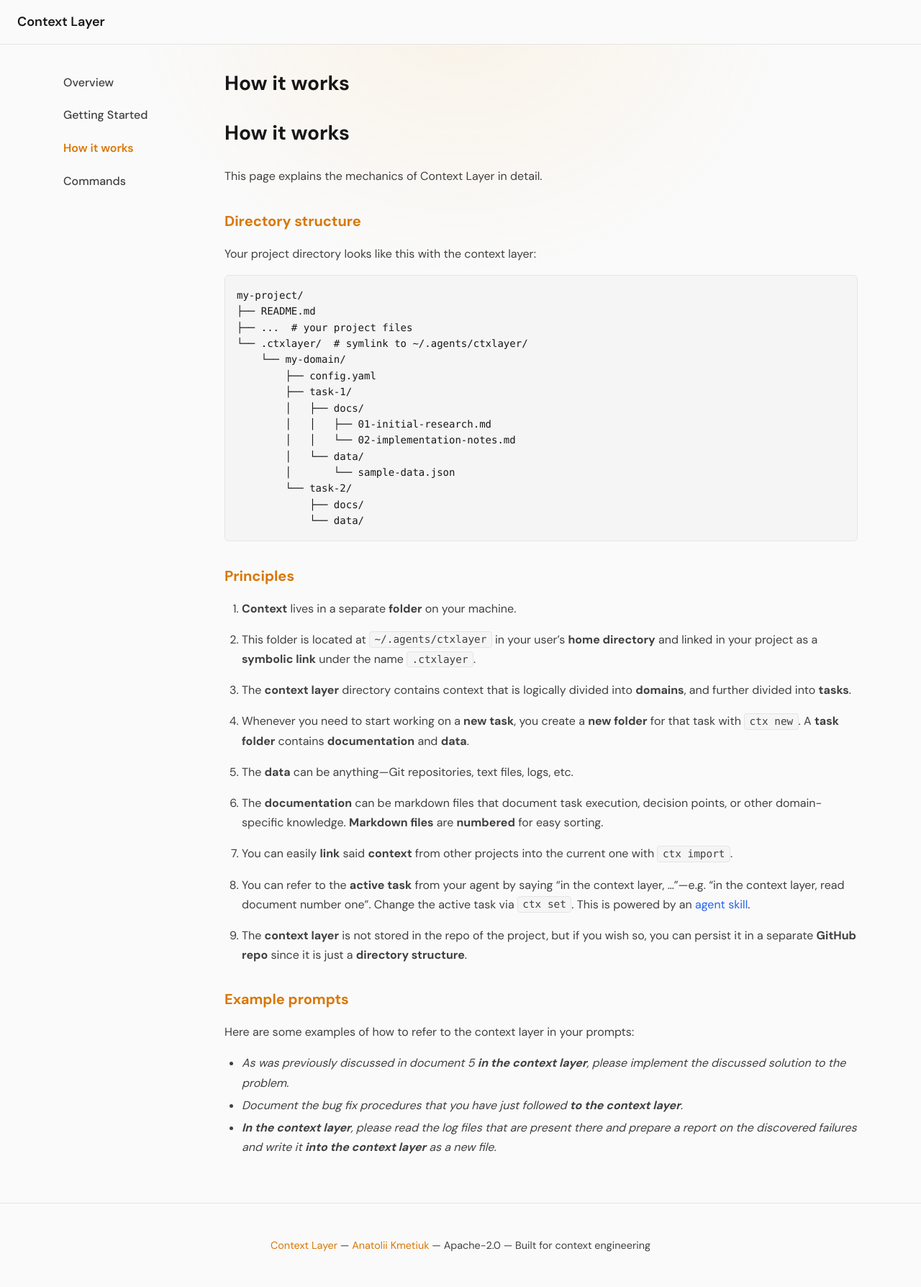
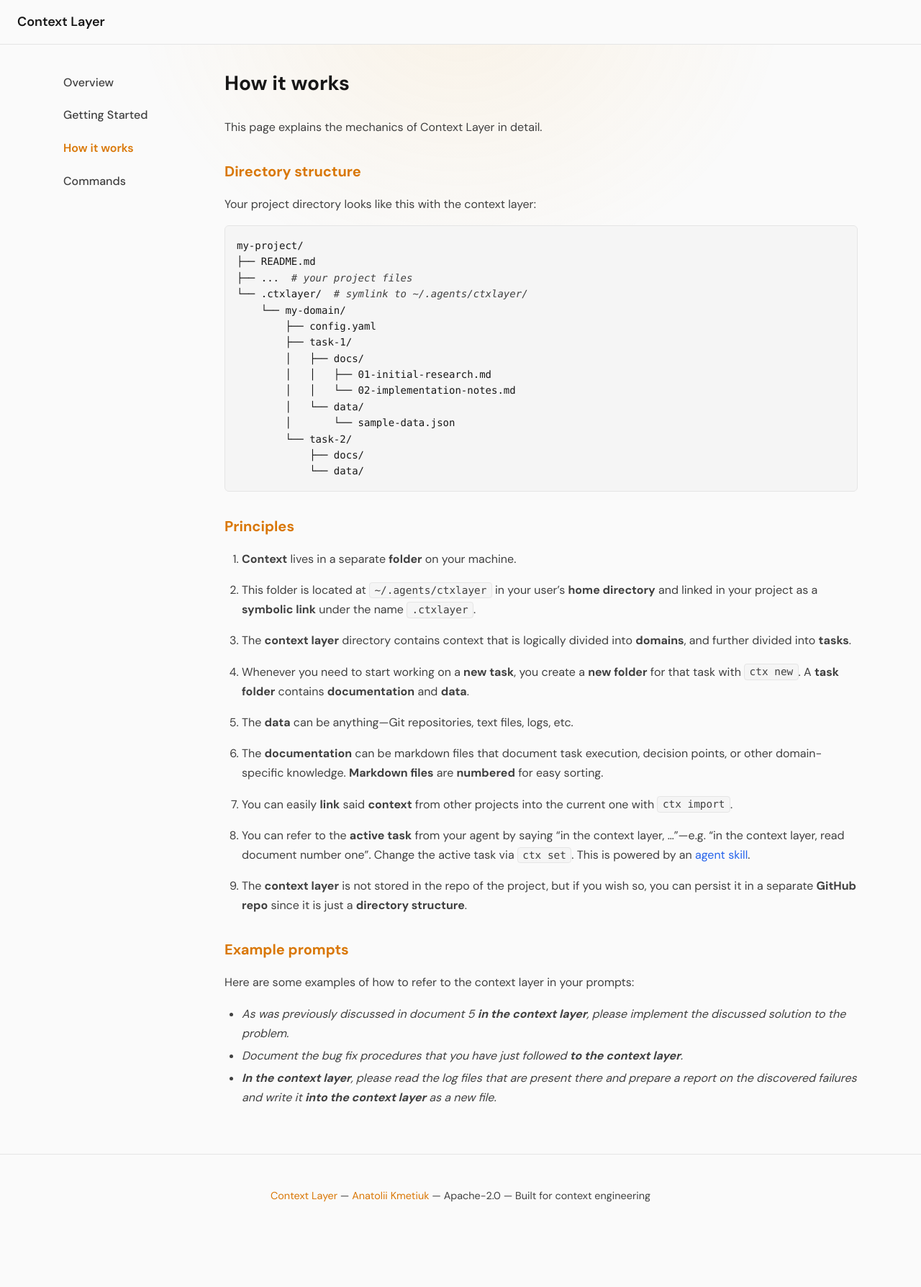
Before and after one commit to anatoliykmetyuk/ctxlayer, a Jekyll site: the page built from website/docs/how-it-works.md, in a window 1280 px wide. Shown: the whole page at 72% size. Built offline with Jekyll 4.4.1, drawn with Linux system fonts in a browser that asks for light colours; after the commit the page ends 1719 px from its top, so only the background shows below that.

Commit message:
Syntax highlighting

````diff
--- a/website/docs/how-it-works.md
+++ b/website/docs/how-it-works.md
@@ -2,8 +2,6 @@
 layout: docs
 title: How it works
 ---
-
-# How it works
 
 This page explains the mechanics of Context Layer in detail.
 
@@ -11,7 +9,7 @@ This page explains the mechanics of Context Layer in detail.
 
 Your project directory looks like this with the context layer:
 
-```
+```bash
 my-project/
 ├── README.md
 ├── ...  # your project files
--- a/website/style.css
+++ b/website/style.css
@@ -1440,6 +1440,14 @@ tr:hover td {
   margin: 1rem 0;
 }
 
+/* Rouge syntax highlighting — comments */
+.docs-content .highlight .c,
+.docs-content .highlight .c1,
+.docs-content .highlight .cm {
+  color: var(--text-muted);
+  font-style: italic;
+}
+
 .docs-content .table-wrap {
   overflow-x: auto;
   margin: 1rem 0;
````
